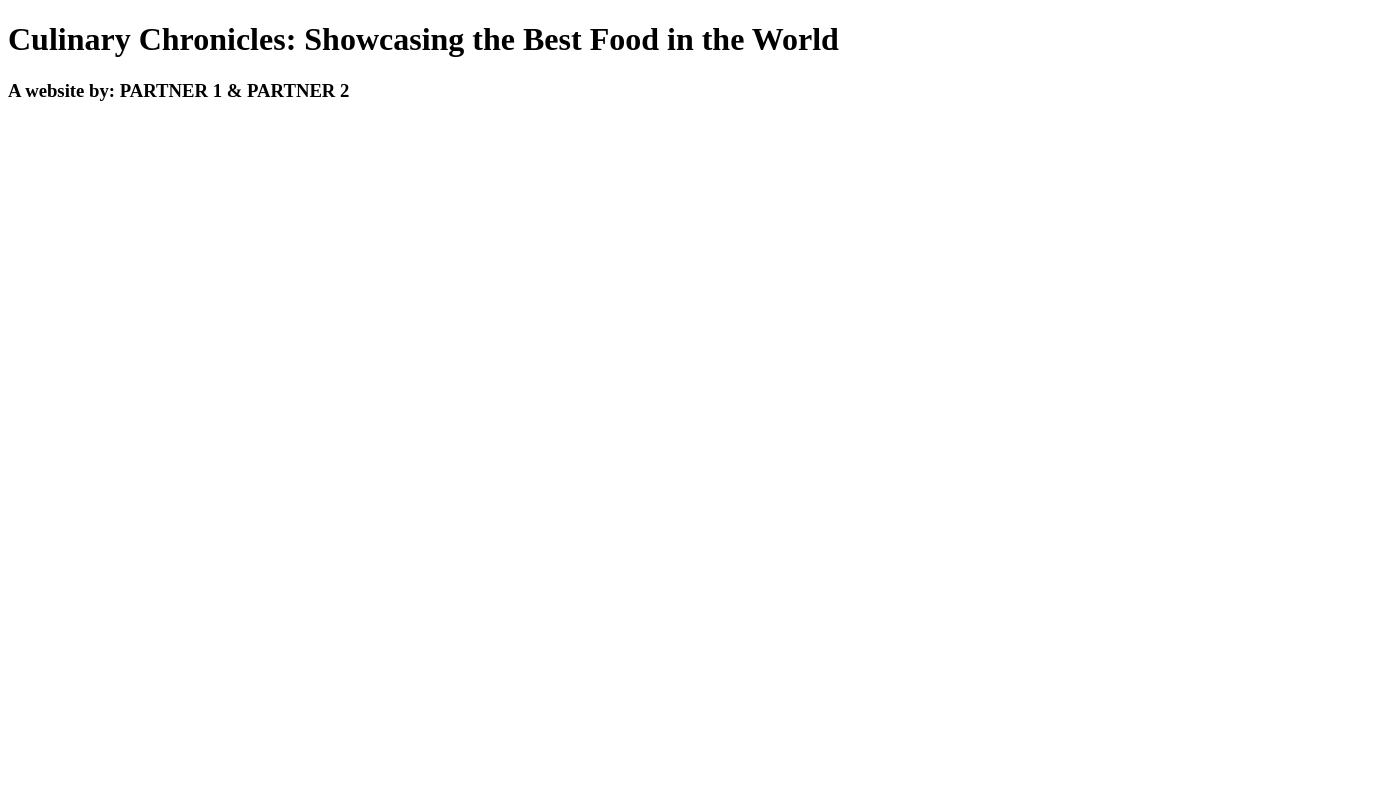
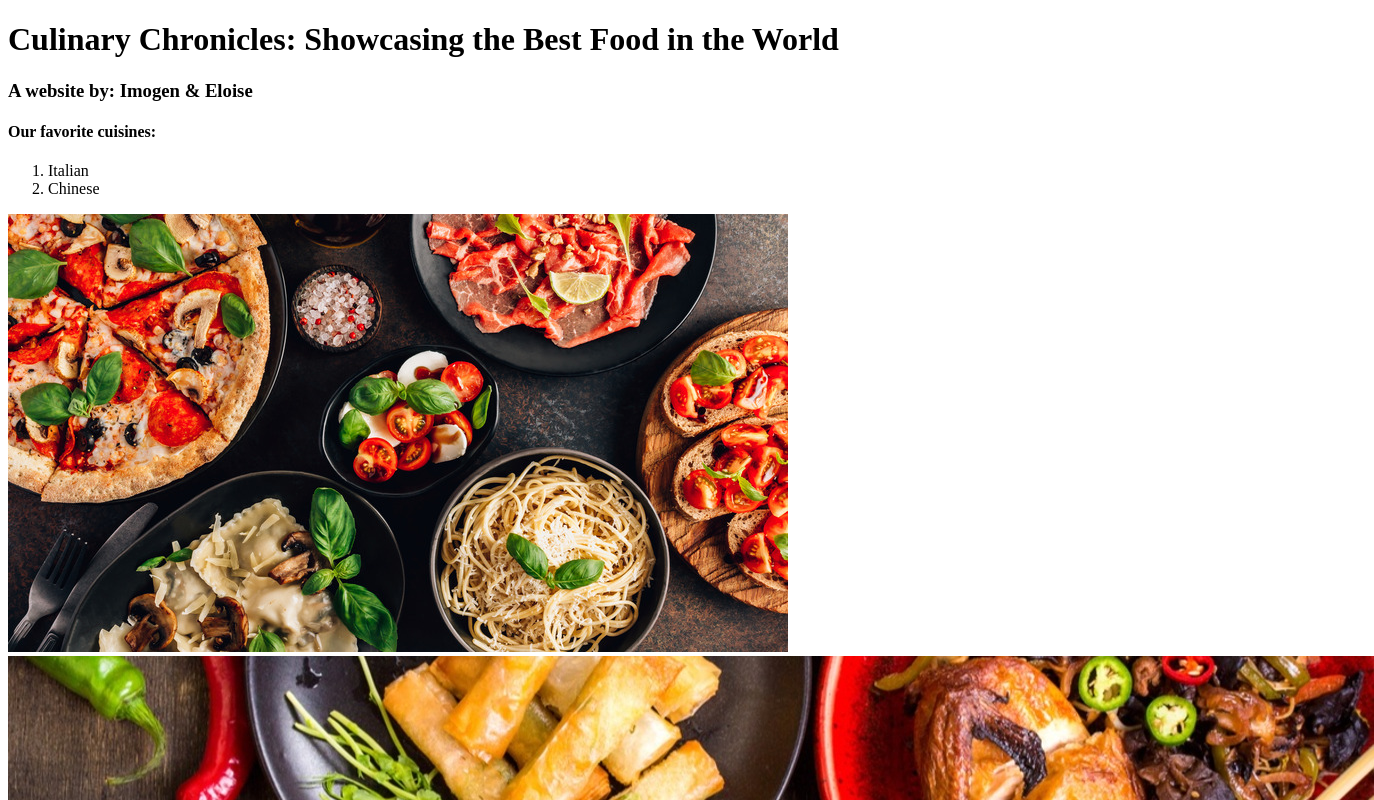
Before and after one commit to imogenchesworthbell/culinary-chronicles, a plain HTML site: page index.html in a window 1280 px wide. Shown: the top 800 px of the page, 1374 px wide, since content can reach past the window. Drawn offline with Linux system fonts and the light colour scheme.

Commit message:
1st attempt

```diff
--- a/index.html
+++ b/index.html
@@ -5,21 +5,27 @@
     <meta http-equiv="X-UA-Compatible" content="IE=edge">
     <meta name="viewport" content="width=device-width, initial-scale=1.0">
     <title>Culinary Chronicles </title>
+    <link rel="stylesheet" href="style.css">
 </head>
 <body>
     <h1>Culinary Chronicles: Showcasing the Best Food in the World</h1>
-    <h3>A website by: PARTNER 1 & PARTNER 2</h3>
-
+    <h3>A website by: Imogen & Eloise </h3>
+<div>
+    <h4>Our favorite cuisines:</h4>
     <!-- Create a list of your favorite cuisines and pictures -->
-
-
-
+    <ol>
+        <li>Italian</li>
+        <li>Chinese</li>
+    </ol>
+    <img id="italian" alt="Photo of a italian takeaway" src="Italian food.jpeg">
+    <img id="chinese" alt="Photo of a chinese takeaway" src="Chinese food.jpeg">
+</div>
+<div>
     <!-- Create a list of your favorite dishes with pictures -->
-
-
-
-
-    <!-- Create a list of recipes with links to sites that provide the recipe -->
+    <h4>Our favorite dishes:</h4>
+    <img id="pizza" alt="Photo of pizza" src="pizza.jpeg">
+</div>
+   <!-- Create a list of recipes with links to sites that provide the recipe -->
 
 
 
```
Also changed, not shown: Chinese food.jpeg (added), Italian food.jpeg (added), pizza.jpeg (added), style.css (added).
